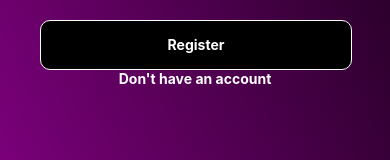
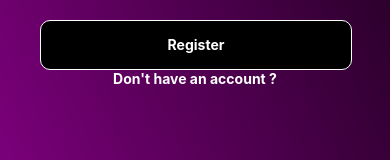
Before and after one commit to pasindurukshan/Apparel-Inventory-Management-System-App, a React Native app: screen /login in a window 390 px wide. Shown: the part 604-764 px from the top of the page. Built offline with nearby package versions, Linux system fonts and the light colour scheme.

Commit message:
Added login page

```diff
--- a/app/screens/CasanovaLogin.js
+++ b/app/screens/CasanovaLogin.js
@@ -123,7 +123,7 @@ export default function AuthScreen({navigation}) {
       <TouchableOpacity style={styles.button} onPress={handleSignup}>
         <Text style={styles.buttonText}>Register</Text>
       </TouchableOpacity>
-      <Text style={styles.buttonText}>Don't have an account</Text>
+      <Text style={styles.buttonText}>Don't have an account ?</Text>
     </LinearGradient>
   );
 }
```
